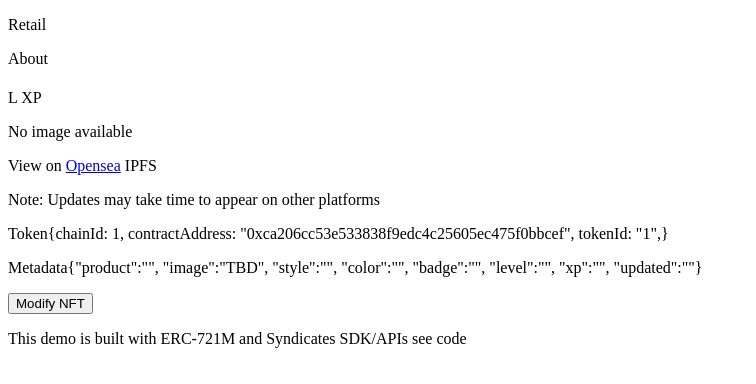
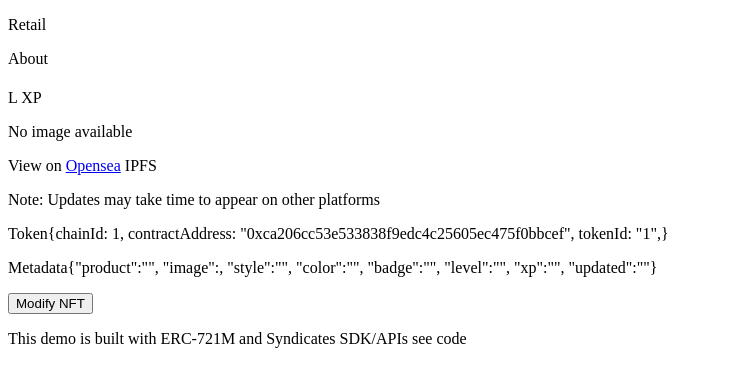
Before and after one commit to ianDAOs/demo-721m-api-frontend, a React (Create React App) app: page / in a window 1280 px wide. Shown: the top 384 px of the page, without its empty margins (0-756 px from the left). Built offline with nearby package versions, Linux system fonts and the light colour scheme; no server answers; a web font is replaced by a local one.

Commit message:
Update Metadata component for image prop

```diff
--- a/src/components/Metadata.js
+++ b/src/components/Metadata.js
@@ -15,7 +15,7 @@ export default function Metadata({ metadata }) {
                 Metadata
                 {'{'}
                 "product":"{metadata.product}",
-                "image":"TBD",
+                "image":{metadata.image},
                 "style":"{metadata.style}",
                 "color":"{metadata.color}",
                 "badge":"{metadata.badge}",
```
